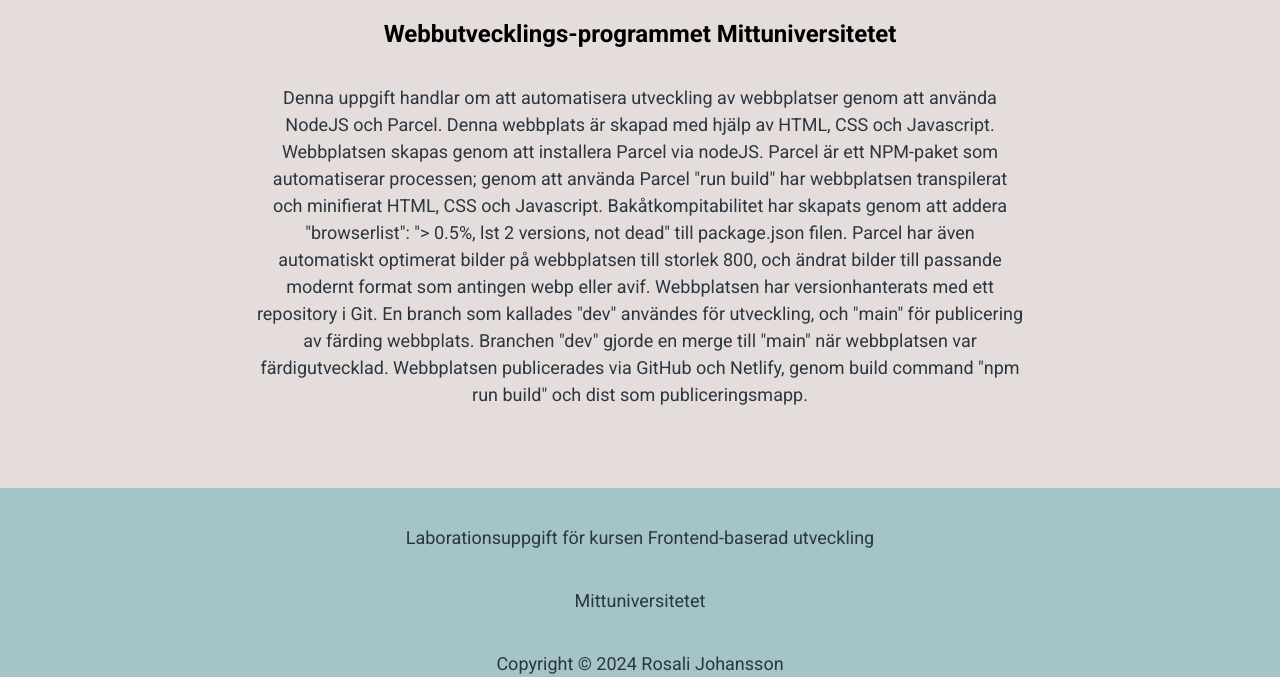
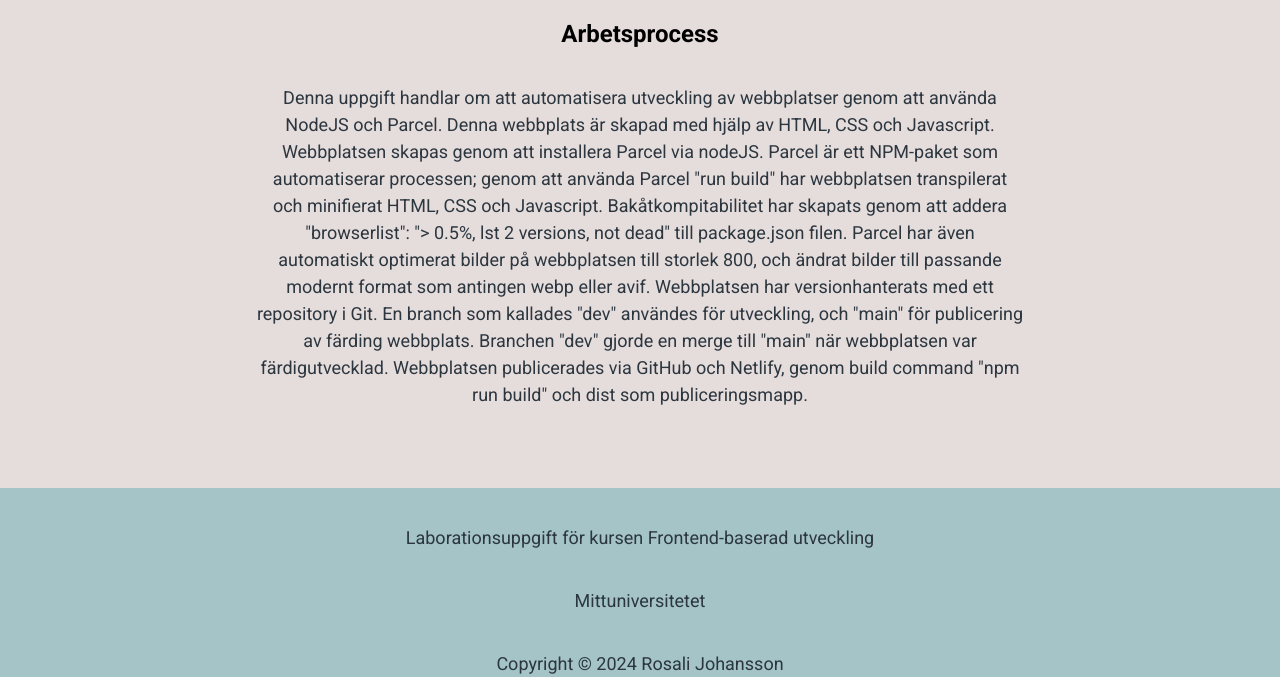
Before and after one commit to Rosalij/moment1frontend, a website built with Parcel: page src/process.html in a window 1280 px wide. Shown: the part 146-823 px from the top of the page. Built offline with nearby package versions, Linux system fonts and the light colour scheme.

Commit message:
Changed h2 title text

```diff
--- a/src/process.html
+++ b/src/process.html
@@ -45,7 +45,7 @@
     <main>
         <article class="article_content">
             <h1>Moment 1 Frontend-utveckling</h1>
-            <h2>Webbutvecklings-programmet Mittuniversitetet</h2>
+            <h2>Arbetsprocess</h2>
             <p>Denna uppgift handlar om att automatisera utveckling av webbplatser genom att använda NodeJS och Parcel.
                 Denna webbplats är skapad med hjälp av HTML, CSS och Javascript. Webbplatsen skapas genom att installera
                 Parcel via nodeJS. Parcel är ett NPM-paket som automatiserar processen; genom att använda Parcel "run build" har
```
